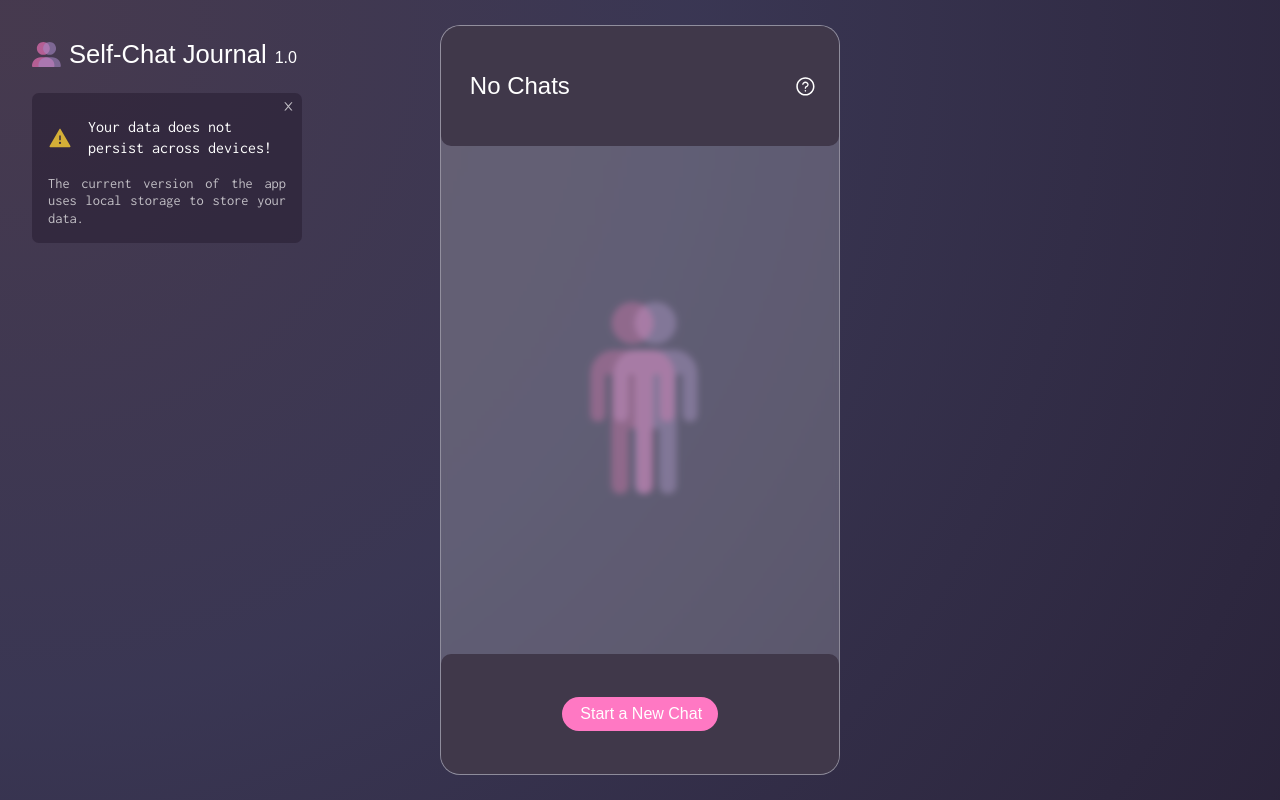
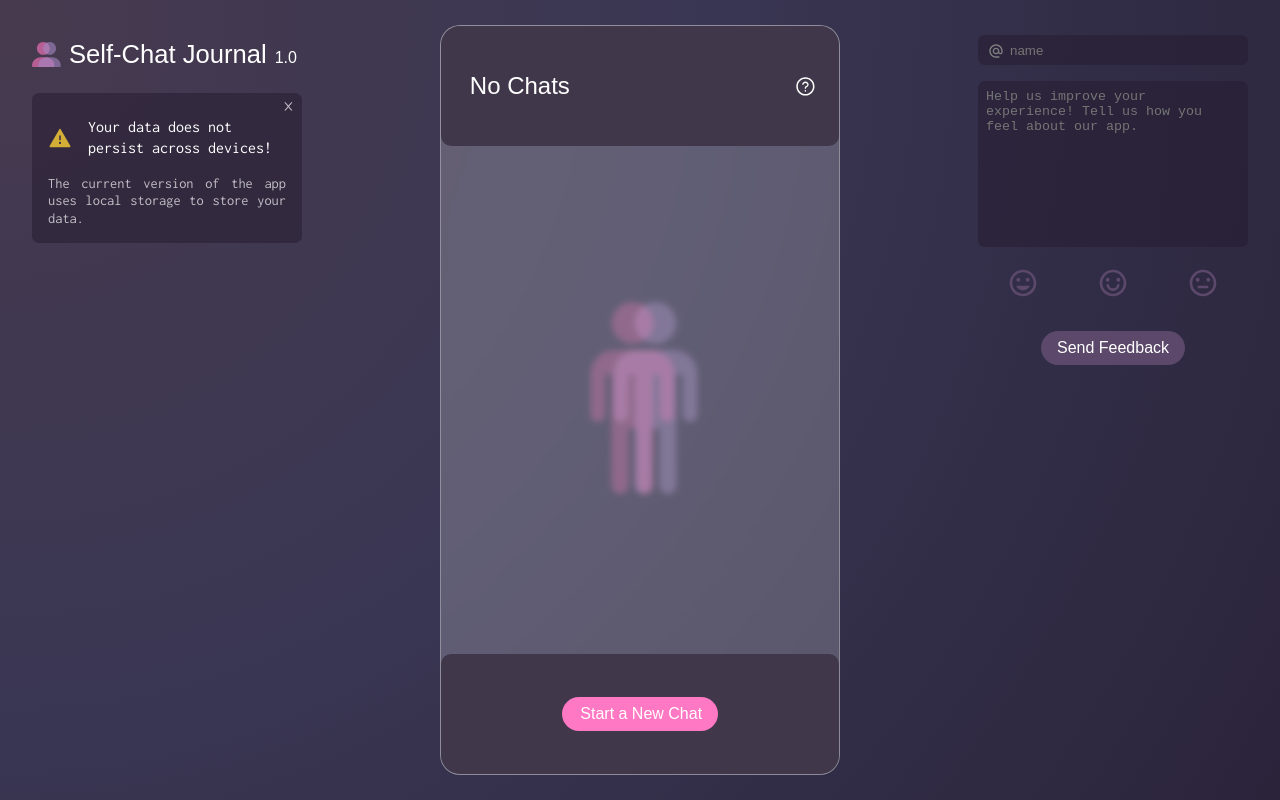
Before and after one commit to vladciuca/shadow-talk, a React (Create React App) app: page / in a window 1280 px wide. Built offline with nearby package versions, Linux system fonts and the light colour scheme.

Commit message:
added Feedback component

```diff
--- a/package.json
+++ b/package.json
@@ -3,6 +3,7 @@
   "version": "0.1.0",
   "private": true,
   "dependencies": {
+    "@emailjs/browser": "^3.7.0",
     "@testing-library/jest-dom": "^5.16.4",
     "@testing-library/react": "^13.3.0",
     "@testing-library/user-event": "^13.5.0",
--- a/public/index.html
+++ b/public/index.html
@@ -10,7 +10,7 @@
     <meta name="theme-color" content="#000000" />
     <meta
       name="description"
-      content="Chat with your Past Self to resolve persisting issues in your life"
+      content="Chat with your Past Self to identify and resolve persisting issues in your life so you can move forward!"
     />
     <link rel="apple-touch-icon" href="%PUBLIC_URL%/logo.png" />
     <!--
--- a/src/App.js
+++ b/src/App.js
@@ -4,7 +4,7 @@ import { ThemeProvider } from "styled-components";
 import GlobalStyle from "./GlobalStyle";
 import { theme } from "./theme";
 import { AppContainer } from "./components/UI/UI.styles";
-import { AppInfo, Logo } from "components";
+import { AppInfo, AppFeedback, Logo } from "components";
 import { Home, About, NewChat, Chat, Error } from "pages";
 
 function App() {
@@ -15,6 +15,7 @@ function App() {
         <Store>
           <AppContainer>
             <AppInfo />
+            <AppFeedback />
             <Logo />
             <Routes>
               <Route path="/" element={<Home />} />
--- a/src/GlobalStyle.js
+++ b/src/GlobalStyle.js
@@ -36,6 +36,9 @@ body{
 ::-webkit-scrollbar-thumb:hover {
   background: rgba(255, 255, 255, 0.4);
 }
+textarea:focus, input:focus{
+  outline: none;
+}
 `;
 
 export default GlobalStyle;
--- /dev/null
+++ b/src/components/AppFeedback/AppFeedback.js
@@ -0,0 +1,87 @@
+import React, { useRef } from "react";
+import emailjs from "@emailjs/browser";
+import {
+  MdOutlineInsertEmoticon,
+  MdOutlineAlternateEmail,
+} from "react-icons/md";
+import { RiEmotionHappyLine, RiEmotionNormalLine } from "react-icons/ri";
+import {
+  FeedbackContainer,
+  UserName,
+  Icon,
+  UserInput,
+  UserExperience,
+  UserExperienceInput,
+  RadioLabel,
+  ButtonContainer,
+  Button,
+} from "./AppFeedback.styles";
+
+const AppFeedback = () => {
+  const form = useRef();
+
+  const sendEmail = (e) => {
+    e.preventDefault();
+
+    emailjs
+      .sendForm(
+        "service_hkxtjlk",
+        "template_kfw3579",
+        form.current,
+        "KL3vNnR5nIGq8WNsR"
+      )
+      .then(
+        (result) => {
+          console.log(result.text);
+        },
+        (error) => {
+          console.log(error.text);
+        }
+      );
+
+    e.target.reset();
+  };
+
+  return (
+    <FeedbackContainer ref={form} onSubmit={sendEmail}>
+      <UserName>
+        <Icon>
+          <MdOutlineAlternateEmail />
+        </Icon>
+        <input type="text" placeholder="name" name="user_name" />
+      </UserName>
+      <UserInput
+        rows="10"
+        placeholder="Help us improve your experience! Tell us how you feel about our app."
+        name="message"
+        required
+      />
+      <UserExperience>
+        <UserExperienceInput>
+          <input type="radio" id="great" name="ux" value="great" required />
+          <RadioLabel htmlFor="great">
+            <MdOutlineInsertEmoticon />
+          </RadioLabel>
+        </UserExperienceInput>
+        <UserExperienceInput>
+          <input type="radio" id="good" name="ux" value="good" />
+          <RadioLabel htmlFor="good">
+            <RiEmotionHappyLine />
+          </RadioLabel>
+        </UserExperienceInput>
+        <UserExperienceInput>
+          <input type="radio" id="bad" name="ux" value="bad" />
+          <RadioLabel htmlFor="bad">
+            <RiEmotionNormalLine />
+          </RadioLabel>
+        </UserExperienceInput>
+      </UserExperience>
+
+      <ButtonContainer>
+        <Button type="submit">Send Feedback</Button>
+      </ButtonContainer>
+    </FeedbackContainer>
+  );
+};
+
+export default AppFeedback;
--- /dev/null
+++ b/src/components/AppFeedback/AppFeedback.styles.js
@@ -0,0 +1,93 @@
+import styled from "styled-components";
+
+export const FeedbackContainer = styled.form`
+  display: block;
+  position: absolute;
+  top: 2.2rem;
+  right: 2rem;
+  @media (max-width: 1200px) {
+    display: none;
+  }
+  width: 270px;
+  text-align: center;
+`;
+
+export const UserName = styled.div`
+  position: relative;
+  input {
+    background: ${({ theme }) => theme.cardSecondary};
+    color: ${({ theme }) => theme.text};
+    border-radius: 7px;
+    width: 100%;
+    border: none;
+    margin-bottom: 1rem;
+    height: 30px;
+    padding-left: 2rem;
+  }
+`;
+
+export const Icon = styled.div`
+  position: absolute;
+  top: 7.5px;
+  left: 10px;
+  color: gray;
+`;
+
+export const UserInput = styled.textarea`
+  background: ${({ theme }) => theme.cardSecondary};
+  color: ${({ theme }) => theme.text};
+  border-radius: 7px;
+  resize: none;
+  padding: 0.5rem;
+  width: 100%;
+  border: none;
+`;
+
+export const ButtonContainer = styled.div`
+  display: flex;
+  justify-content: center;
+`;
+
+export const Button = styled.button`
+  font-size: 1rem;
+  cursor: pointer;
+  border-radius: 30px;
+  transition: all 0.3s ease;
+  color: ${({ theme }) => theme.text};
+  background: ${({ theme }) => theme.neutralDark};
+  :hover {
+    background: ${({ theme }) => theme.neutral};
+  }
+  margin: 1.5rem 0;
+  padding: 0.5rem 1rem;
+  border: none;
+`;
+
+export const UserExperience = styled.div`
+  display: flex;
+  align-items: center;
+  justify-content: space-around;
+`;
+
+export const UserExperienceInput = styled.div`
+  display: flex;
+  flex-direction: column;
+  align-items: center;
+  justify-content: center;
+  input[type="radio"] {
+    opacity: 0;
+  }
+  input[type="radio"]:checked + label {
+    color: ${({ theme }) => theme.neutral};
+  }
+`;
+
+export const RadioLabel = styled.label`
+  cursor: pointer;
+  font-size: 2rem;
+  transition: all 0.3s ease;
+  color: ${({ theme }) => theme.neutralDark};
+  :hover {
+    color: ${({ theme }) => theme.neutral};
+  }
+`;
--- /dev/null
+++ b/src/components/AppFeedback/index.js
@@ -0,0 +1 @@
+export { default } from "./AppFeedback";
--- a/src/components/HomeHeader/HomeHeader.js
+++ b/src/components/HomeHeader/HomeHeader.js
@@ -24,12 +24,12 @@ const HomeHeader = ({ nrOfChats, nrOfResolvedChats, nrOfIntegratingChats }) => {
           {nrOfChats < 1 ? "No" : nrOfChats} Chat
           {nrOfChats === 1 ? null : "s"}
         </Title>
-        <SubTitle>
+        {/* <SubTitle>
           {nrOfResolvedChats < 1 ? null : (
             <SubTitleItem>
               {nrOfResolvedChats}
               <Icon>
-                <IconBackground size={1} icon={<BsCheckLg />} />
+                <IconBackground size={0.8} icon={<BsCheckLg />} />
               </Icon>
               Resolved
             </SubTitleItem>
@@ -41,12 +41,12 @@ const HomeHeader = ({ nrOfChats, nrOfResolvedChats, nrOfIntegratingChats }) => {
             <SubTitleItem>
               {nrOfIntegratingChats}
               <Icon>
-                <IconBackground size={1} icon={<BsExclamationLg />} />
+                <IconBackground size={0.8} icon={<BsExclamationLg />} />
               </Icon>
               Integrating...
             </SubTitleItem>
           )}
-        </SubTitle>
+        </SubTitle> */}
       </Header>
       <HomeAboutLink onClick={() => navigate("/about")}>
         <AiOutlineQuestionCircle />
--- a/src/components/HomeHeader/HomeHeader.styles.js
+++ b/src/components/HomeHeader/HomeHeader.styles.js
@@ -20,6 +20,7 @@ export const Title = styled.div`
 export const SubTitle = styled.div`
   color: ${({ theme }) => theme.textLight};
   display: flex;
+  font-size: 0.9rem;
 `;
 
 export const SubTitleItem = styled.div`
--- a/src/components/index.js
+++ b/src/components/index.js
@@ -1,5 +1,6 @@
 // Global components
 export { default as AppInfo } from "./AppInfo";
+export { default as AppFeedback } from "./AppFeedback";
 export { default as Logo } from "./Logo";
 export { default as Screen } from "./Screen";
 export { default as Button } from "./Button";
```
Also changed, not shown: 1 other file (tests, documents, lock files or other folders).
